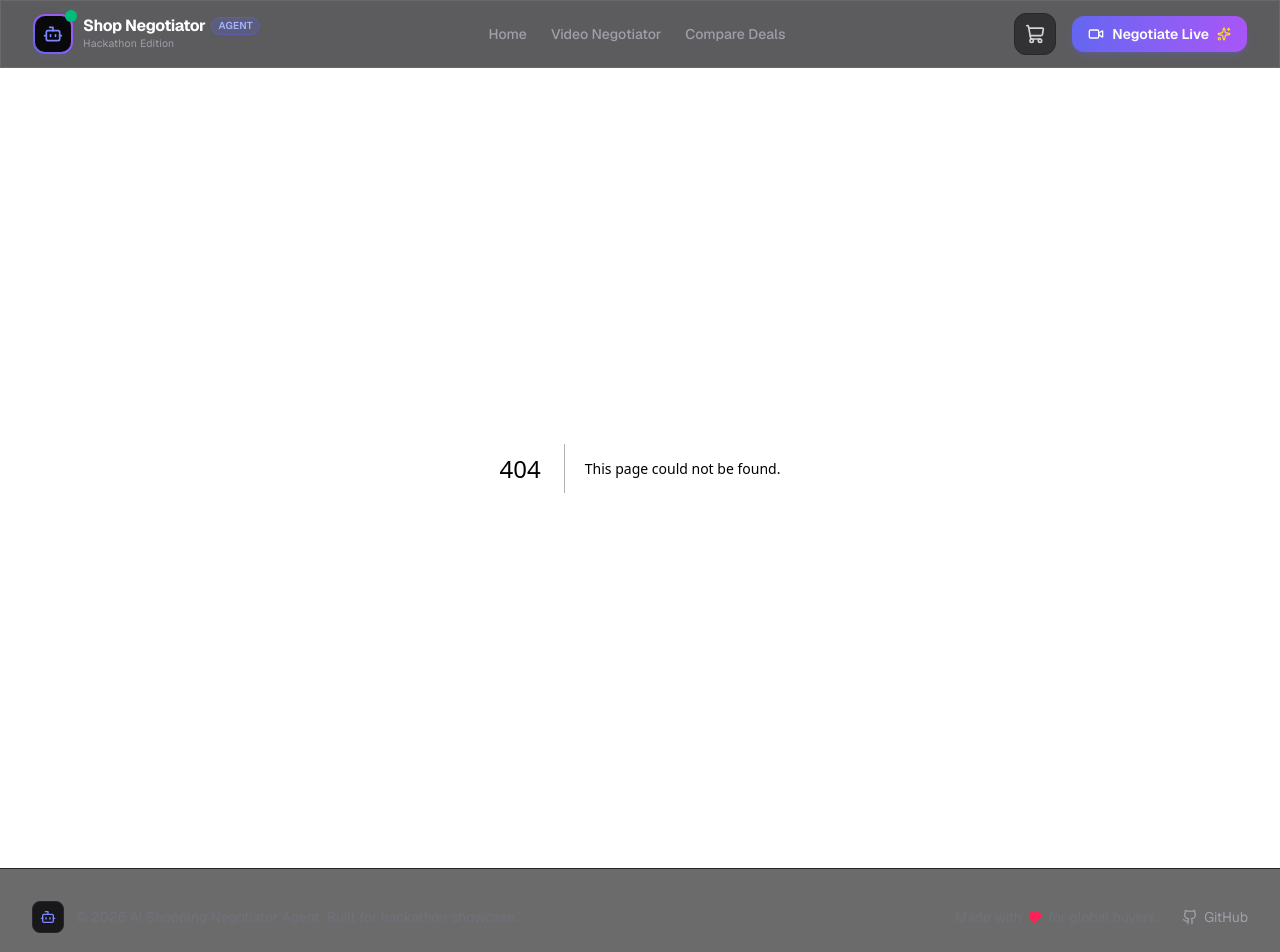
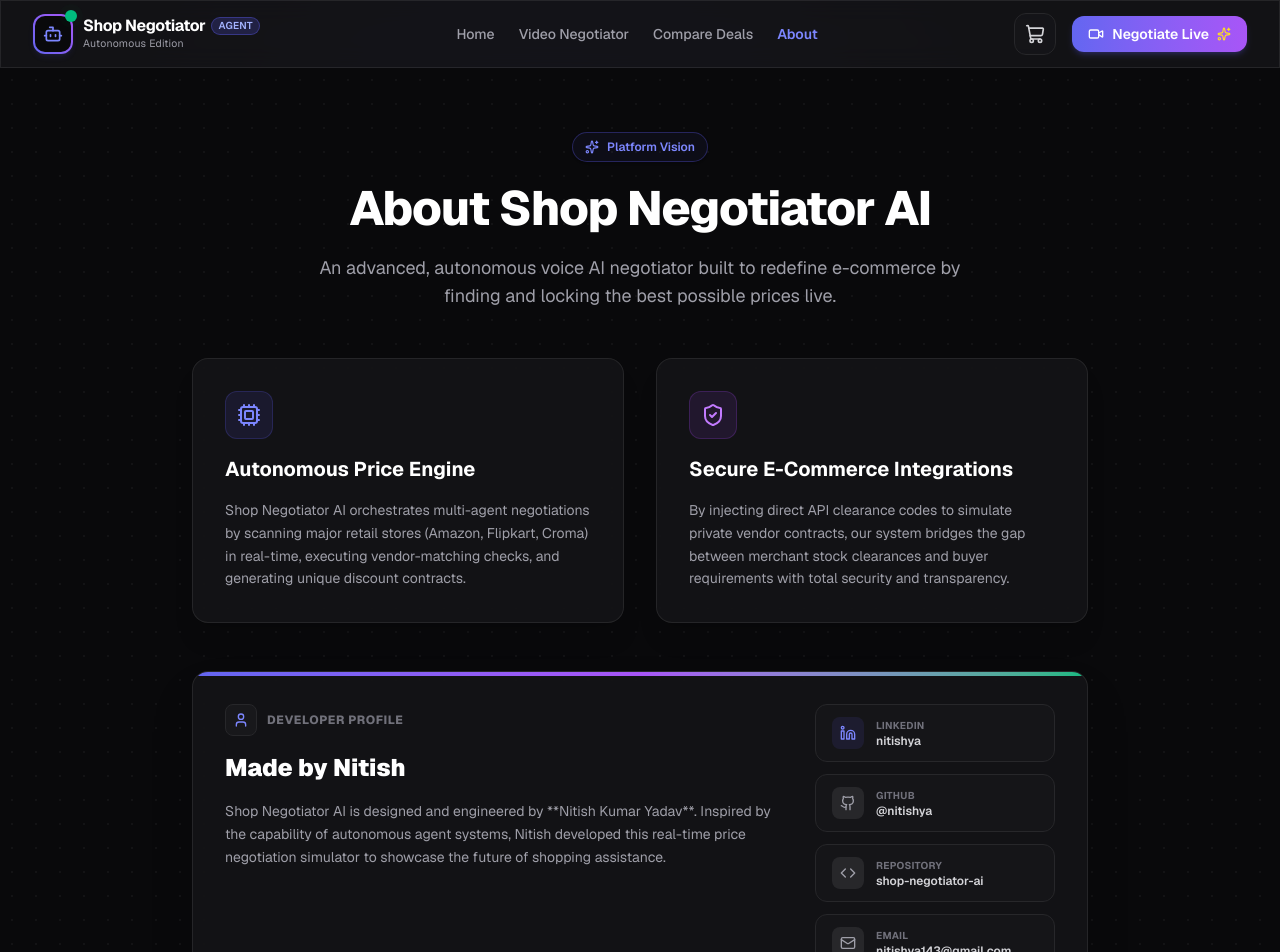
Before and after one commit to nitishya/shop-negotiator-ai, a Next.js app: page /about in a window 1280 px wide. Before the commit this address had no page. Shown: the top 952 px of the page. Built offline with nearby package versions, Linux system fonts and the light colour scheme.

Commit message:
feat: design professional About page, remove hackathon references, rename coupon to WELCOME20

```diff
--- /dev/null
+++ b/src/app/about/page.tsx
@@ -0,0 +1,159 @@
+'use client';
+
+import React from 'react';
+import {
+  Bot,
+  User,
+  Code,
+  Mail,
+  Sparkles,
+  Cpu,
+  ShieldCheck
+} from 'lucide-react';
+
+export default function AboutPage() {
+  return (
+    <div className="flex-1 w-full bg-zinc-950 grid-bg min-h-screen py-16 px-4 sm:px-6 md:px-8 relative">
+      {/* Background Radial Glow */}
+      <div className="absolute top-[-10%] left-[20%] w-[600px] h-[600px] rounded-full bg-indigo-500/10 blur-[150px] -z-10 pointer-events-none" />
+      <div className="absolute bottom-[20%] right-[10%] w-[500px] h-[500px] rounded-full bg-purple-500/5 blur-[120px] -z-10 pointer-events-none" />
+
+      <div className="max-w-4xl mx-auto flex flex-col gap-12">
+        {/* Title / Banner */}
+        <div className="text-center space-y-4">
+          <div className="inline-flex items-center gap-2 px-3 py-1.5 rounded-full border border-indigo-500/30 bg-indigo-500/5 text-indigo-400 text-xs font-semibold shadow-sm">
+            <Sparkles className="w-3.5 h-3.5" />
+            <span>Platform Vision</span>
+          </div>
+          <h1 className="text-4xl sm:text-5xl font-extrabold text-white tracking-tight leading-tight">
+            About Shop Negotiator AI
+          </h1>
+          <p className="text-zinc-400 max-w-2xl mx-auto text-base sm:text-lg">
+            An advanced, autonomous voice AI negotiator built to redefine e-commerce by finding and locking the best possible prices live.
+          </p>
+        </div>
+
+        {/* Platform Overview */}
+        <div className="grid grid-cols-1 md:grid-cols-2 gap-8 items-stretch">
+          <div className="glass-panel border border-brand-border rounded-2xl p-6 sm:p-8 flex flex-col justify-between shadow-xl">
+            <div className="space-y-4">
+              <div className="flex items-center justify-center w-12 h-12 rounded-xl bg-indigo-500/10 border border-indigo-500/20 text-indigo-400">
+                <Cpu className="w-6 h-6" />
+              </div>
+              <h2 className="text-xl font-bold text-white">Autonomous Price Engine</h2>
+              <p className="text-sm text-zinc-400 leading-relaxed">
+                Shop Negotiator AI orchestrates multi-agent negotiations by scanning major retail stores (Amazon, Flipkart, Croma) in real-time, executing vendor-matching checks, and generating unique discount contracts.
+              </p>
+            </div>
+          </div>
+
+          <div className="glass-panel border border-brand-border rounded-2xl p-6 sm:p-8 flex flex-col justify-between shadow-xl">
+            <div className="space-y-4">
+              <div className="flex items-center justify-center w-12 h-12 rounded-xl bg-purple-500/10 border border-purple-500/20 text-purple-400">
+                <ShieldCheck className="w-6 h-6" />
+              </div>
+              <h2 className="text-xl font-bold text-white">Secure E-Commerce Integrations</h2>
+              <p className="text-sm text-zinc-400 leading-relaxed">
+                By injecting direct API clearance codes to simulate private vendor contracts, our system bridges the gap between merchant stock clearances and buyer requirements with total security and transparency.
+              </p>
+            </div>
+          </div>
+        </div>
+
+        {/* Creator / Developer Profile Section */}
+        <div className="glass-panel border border-brand-border rounded-2xl p-8 shadow-2xl relative overflow-hidden">
+          <div className="absolute top-0 left-0 w-full h-[4px] bg-gradient-to-r from-brand-primary via-brand-secondary to-brand-accent" />
+
+          <div className="flex flex-col md:flex-row gap-8 items-center md:items-start justify-between">
+            <div className="flex-1 space-y-4 text-center md:text-left">
+              <div className="flex items-center justify-center md:justify-start gap-2.5">
+                <div className="flex items-center justify-center w-8 h-8 rounded-lg bg-zinc-900 border border-zinc-800 text-indigo-400">
+                  <User className="w-4 h-4" />
+                </div>
+                <span className="text-xs uppercase font-extrabold tracking-wider text-zinc-500">Developer Profile</span>
+              </div>
+
+              <h2 className="text-2xl font-black text-white">Made by Nitish</h2>
+
+              <p className="text-sm text-zinc-400 leading-relaxed max-w-xl">
+                Shop Negotiator AI is designed and engineered by **Nitish Kumar Yadav**. Inspired by the capability of autonomous agent systems, Nitish developed this real-time price negotiation simulator to showcase the future of shopping assistance.
+              </p>
+            </div>
+
+            {/* Social Cards / Links */}
+            <div className="flex flex-col gap-3 w-full md:w-auto min-w-[240px]">
+              {/* LinkedIn */}
+              <a
+                href="https://www.linkedin.com/in/nitishya"
+                target="_blank"
+                rel="noopener noreferrer"
+                className="flex items-center gap-3 px-4 py-3 rounded-xl border border-zinc-800 bg-zinc-900/60 hover:bg-indigo-500/10 hover:border-indigo-500/30 text-zinc-300 hover:text-white transition-all group active:scale-[0.98]"
+              >
+                <div className="flex items-center justify-center w-8 h-8 rounded-lg bg-indigo-500/10 text-indigo-400 group-hover:bg-indigo-500/20">
+                  <svg className="w-4 h-4" viewBox="0 0 24 24" fill="none" stroke="currentColor" strokeWidth="2" strokeLinecap="round" strokeLinejoin="round">
+                    <path d="M16 8a6 6 0 0 1 6 6v7h-4v-7a2 2 0 0 0-2-2 2 2 0 0 0-2 2v7h-4v-7a6 6 0 0 1 6-6z"></path>
+                    <rect x="2" y="9" width="4" height="12"></rect>
+                    <circle cx="4" cy="4" r="2"></circle>
+                  </svg>
+                </div>
+                <div className="flex flex-col text-left">
+                  <span className="text-[10px] text-zinc-500 uppercase font-bold tracking-wide">LinkedIn</span>
+                  <span className="text-xs font-semibold">nitishya</span>
+                </div>
+              </a>
+
+              {/* GitHub Profile */}
+              <a
+                href="https://github.com/nitishya"
+                target="_blank"
+                rel="noopener noreferrer"
+                className="flex items-center gap-3 px-4 py-3 rounded-xl border border-zinc-800 bg-zinc-900/60 hover:bg-zinc-800 hover:border-zinc-700 text-zinc-300 hover:text-white transition-all group active:scale-[0.98]"
+              >
+                <div className="flex items-center justify-center w-8 h-8 rounded-lg bg-zinc-800 text-zinc-400 group-hover:bg-zinc-700">
+                  <svg className="w-4 h-4" viewBox="0 0 24 24" fill="none" stroke="currentColor" strokeWidth="2" strokeLinecap="round" strokeLinejoin="round">
+                    <path d="M15 22v-4a4.8 4.8 0 0 0-1-3.5c3 0 6-2 6-5.5.08-1.25-.27-2.48-1-3.5.28-1.15.28-2.35 0-3.5 0 0-1 0-3 1.5-2.64-.5-5.36-.5-8 0C6 2 5 2 5 2c-.3 1.15-.3 2.35 0 3.5A5.403 5.403 0 0 0 4 9c0 3.5 3 5.5 6 5.5-.39.49-.68 1.05-.85 1.65-.17.6-.22 1.23-.15 1.85v4"></path>
+                    <path d="M9 18c-4.51 2-5-2-7-2"></path>
+                  </svg>
+                </div>
+                <div className="flex flex-col text-left">
+                  <span className="text-[10px] text-zinc-500 uppercase font-bold tracking-wide">GitHub</span>
+                  <span className="text-xs font-semibold">@nitishya</span>
+                </div>
+              </a>
+
+              {/* GitHub Repository */}
+              <a
+                href="https://github.com/nitishya/shop-negotiator-ai"
+                target="_blank"
+                rel="noopener noreferrer"
+                className="flex items-center gap-3 px-4 py-3 rounded-xl border border-zinc-800 bg-zinc-900/60 hover:bg-zinc-800 hover:border-zinc-700 text-zinc-300 hover:text-white transition-all group active:scale-[0.98]"
+              >
+                <div className="flex items-center justify-center w-8 h-8 rounded-lg bg-zinc-800 text-zinc-400 group-hover:bg-zinc-700">
+                  <Code className="w-4 h-4" />
+                </div>
+                <div className="flex flex-col text-left">
+                  <span className="text-[10px] text-zinc-500 uppercase font-bold tracking-wide">Repository</span>
+                  <span className="text-xs font-semibold">shop-negotiator-ai</span>
+                </div>
+              </a>
+
+              {/* Contact / Email (Optional but professional) */}
+              <a
+                href="mailto:nitishya143@gmail.com"
+                className="flex items-center gap-3 px-4 py-3 rounded-xl border border-zinc-800 bg-zinc-900/60 hover:bg-zinc-800 hover:border-zinc-700 text-zinc-300 hover:text-white transition-all group active:scale-[0.98]"
+              >
+                <div className="flex items-center justify-center w-8 h-8 rounded-lg bg-zinc-800 text-zinc-400 group-hover:bg-zinc-700">
+                  <Mail className="w-4 h-4" />
+                </div>
+                <div className="flex flex-col text-left">
+                  <span className="text-[10px] text-zinc-500 uppercase font-bold tracking-wide">Email</span>
+                  <span className="text-xs font-semibold">nitishya143@gmail.com</span>
+                </div>
+              </a>
+            </div>
+          </div>
+        </div>
+      </div>
+    </div>
+  );
+}
--- a/src/app/checkout/page.tsx
+++ b/src/app/checkout/page.tsx
@@ -41,7 +41,7 @@ export default function CheckoutPage() {
       setCouponSuccess(true);
       setCouponCode('');
     } else {
-      setCouponError('Invalid coupon code. Try NEGOTIATOR15 or HACKATHON20.');
+      setCouponError('Invalid coupon code. Try NEGOTIATOR15 or WELCOME20.');
     }
   };
 
--- a/src/app/layout.tsx
+++ b/src/app/layout.tsx
@@ -18,7 +18,7 @@ const geistMono = Geist_Mono({
 export const metadata: Metadata = {
   title: "AI Shopping Negotiator Agent | Live Voice Deal Negotiation",
   description: "Get real-time automated bargain matching and discount negotiations on Amazon, Flipkart, and Croma using our AI Agent video call simulator.",
-  keywords: ["AI negotiator", "shopping assistant", "price match", "coupon finder", "hackathon"],
+  keywords: ["AI negotiator", "shopping assistant", "price match", "coupon finder", "autonomous retail"],
   authors: [{ name: "Shop Negotiator AI Team" }],
 };
 
--- a/src/app/page.tsx
+++ b/src/app/page.tsx
@@ -35,10 +35,10 @@ export default function Home() {
 
       {/* Hero Section */}
       <section className="max-w-7xl mx-auto px-4 pt-16 pb-12 sm:px-6 md:px-8 text-center flex flex-col items-center">
-        {/* Hackathon Badge */}
+        {/* Platform Badge */}
         <div className="inline-flex items-center gap-2 px-3 py-1.5 rounded-full border border-indigo-500/30 bg-indigo-500/5 text-indigo-400 text-xs font-semibold mb-6 shadow-sm shadow-indigo-500/5 animate-pulse-glow">
           <Sparkles className="w-3.5 h-3.5" />
-          <span>Hackathon Demo: Fully Simulated Interactive Experience</span>
+          <span>AI Retail Negotiation Platform: Fully Autonomous & Live</span>
         </div>
 
         <h1 className="max-w-4xl text-4xl sm:text-5xl md:text-6xl font-extrabold tracking-tight text-white leading-[1.15] mb-6">
--- a/src/components/layout/Footer.tsx
+++ b/src/components/layout/Footer.tsx
@@ -10,16 +10,22 @@ export default function Footer() {
             <Bot className="w-4 h-4 text-indigo-400" />
           </div>
           <p className="text-sm text-zinc-500">
-            © {new Date().getFullYear()} AI Shopping Negotiator Agent. Built for hackathon showcase.
+            © {new Date().getFullYear()} AI Shopping Negotiator Agent. Developed by <a href="/about" className="hover:text-indigo-400 font-medium transition-colors">Nitish</a>.
           </p>
         </div>
 
         <div className="flex items-center gap-6 text-sm text-zinc-400">
-          <span className="flex items-center gap-1.5 text-zinc-500">
-            Made with <Heart className="w-3.5 h-3.5 text-rose-500 fill-rose-500" /> for global buyers.
-          </span>
           <a
-            href="https://github.com"
+            href="https://www.linkedin.com/in/nitishya"
+            target="_blank"
+            rel="noopener noreferrer"
+            className="flex items-center gap-1 hover:text-white transition-colors text-zinc-500"
+            title="LinkedIn Profile"
+          >
+            <span>LinkedIn</span>
+          </a>
+          <a
+            href="https://github.com/nitishya/shop-negotiator-ai"
             target="_blank"
             rel="noopener noreferrer"
             className="flex items-center gap-1.5 hover:text-white transition-colors"
--- a/src/components/layout/Navbar.tsx
+++ b/src/components/layout/Navbar.tsx
@@ -17,6 +17,7 @@ export default function Navbar() {
     { name: 'Home', href: '/' },
     { name: 'Video Negotiator', href: '/video-call' },
     { name: 'Compare Deals', href: '/compare' },
+    { name: 'About', href: '/about' },
   ];
 
   return (
@@ -37,7 +38,7 @@ export default function Navbar() {
             <span className="font-bold tracking-tight text-white leading-tight flex items-center gap-1.5">
               Shop Negotiator <span className="text-[10px] font-semibold bg-indigo-500/20 text-indigo-300 px-1.5 py-0.5 rounded-full border border-indigo-500/35 uppercase tracking-wide">Agent</span>
             </span>
-            <span className="text-[10.5px] text-zinc-400 tracking-wide">Hackathon Edition</span>
+            <span className="text-[10.5px] text-zinc-400 tracking-wide">Autonomous Edition</span>
           </div>
         </Link>
 
--- a/src/data/mockData.ts
+++ b/src/data/mockData.ts
@@ -219,10 +219,10 @@ export const MOCK_COUPONS: Coupon[] = [
     minSpend: 0
   },
   {
-    code: 'HACKATHON20',
+    code: 'WELCOME20',
     discountType: 'fixed',
     value: 2000,
-    description: 'Hackathon Demo Voucher: ₹2,000 flat discount on final price.',
+    description: 'Welcome Promo: ₹2,000 flat discount on final price.',
     minSpend: 15000
   },
   {
```
